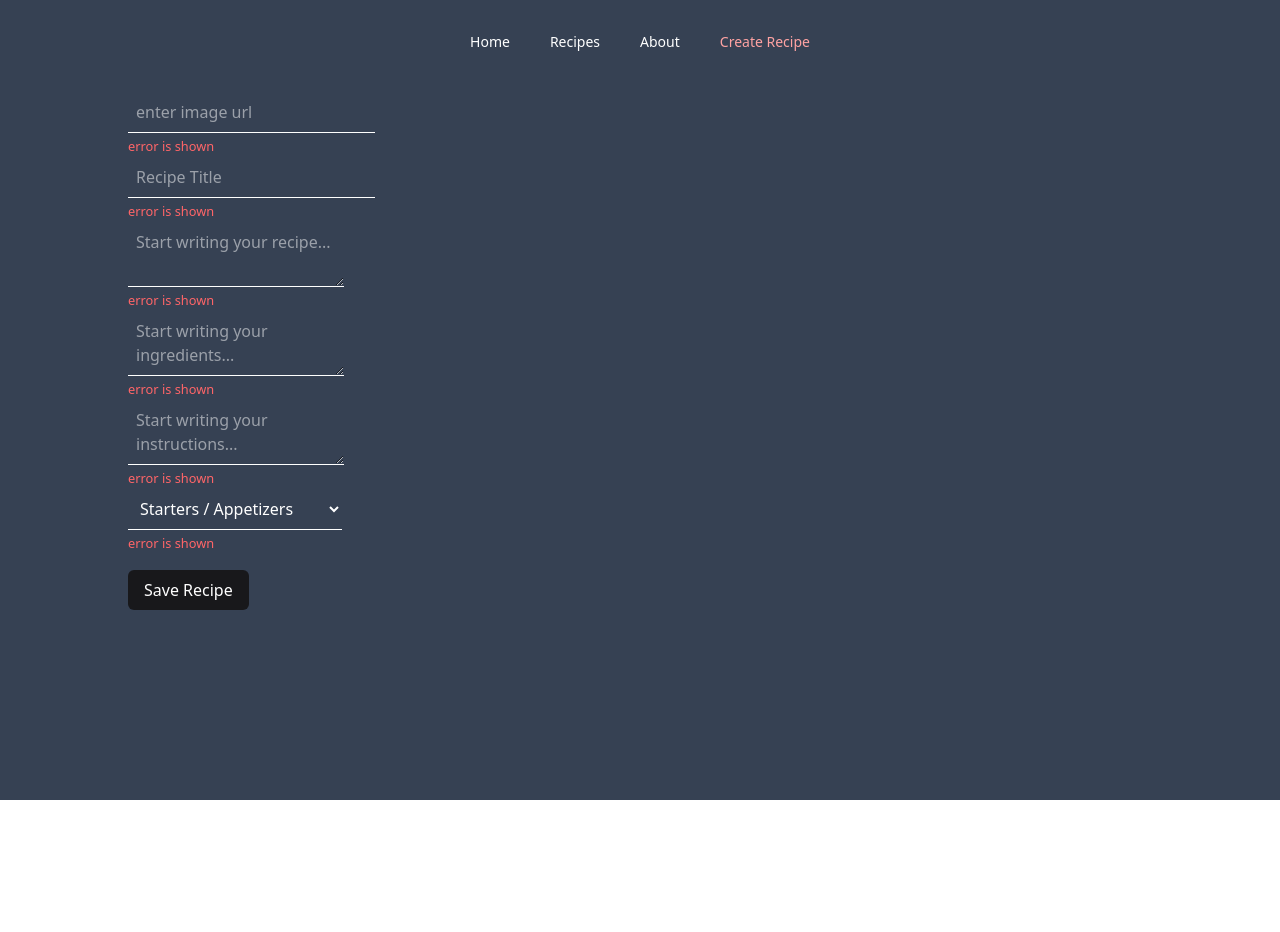
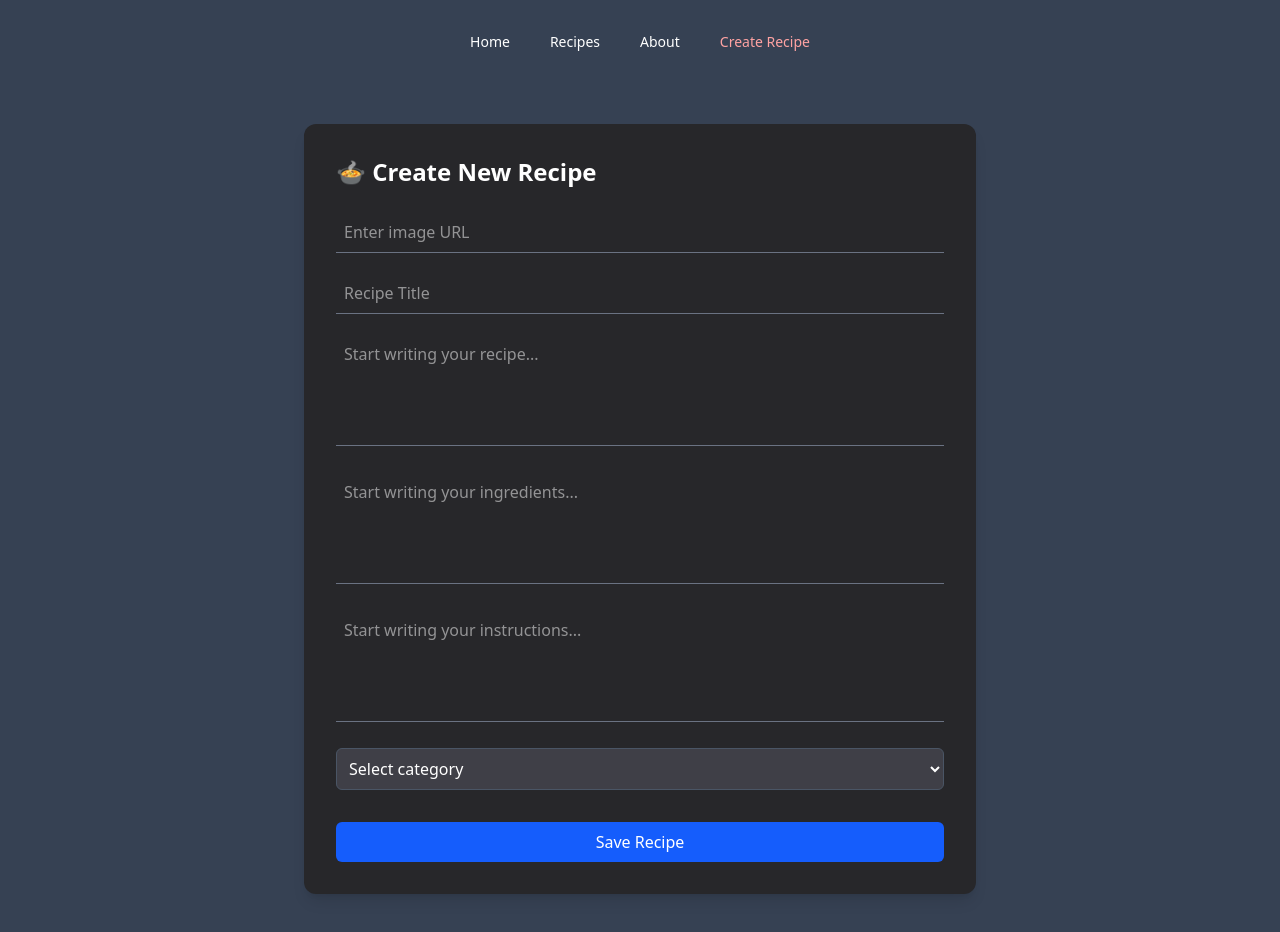
Before and after one commit to raju365/ReactPractices, a React (Vite) app in the folder project1/: page /create-recipe in a window 1280 px wide. Shown: the top 932 px of the page. Before the commit the page ends 800 px from the top, so only its background shows below. Built offline with nearby package versions, Linux system fonts and the light colour scheme.

Commit message:
added update/delete features in recipeApp

```diff
--- a/project1/src/App.jsx
+++ b/project1/src/App.jsx
@@ -4,7 +4,7 @@ import MainRoutes from "./routes/MainRoutes"
 function App() {
 
   return (
-    <div className="w-screen h-screen text-white font-thin bg-gray-700 py-8 px-[10%]">
+    <div className="w-full min-h-screen text-white font-thin bg-gray-700 py-8 px-[10%]">
      <Navbar/>
      <MainRoutes />
     </div>
--- a/project1/src/context/RecipeContext.jsx
+++ b/project1/src/context/RecipeContext.jsx
@@ -1,16 +1,44 @@
-import { createContext, useState } from "react"
+import { createContext, useState } from "react";
 
 export const recipecontext = createContext(null);
 
-const RecipeContext = ({children}) => {
-    const [recipes, addRecipes] = useState([]);
-    console.log(recipes);
+const RecipeContext = ({ children }) => {
+  const [recipes, addRecipes] = useState([
+    {
+      id: 1,
+      title: "Classic Margherita Pizza",
+      ingredients: [
+        "Pizza dough",
+        "Tomato sauce",
+        "Fresh mozzarella cheese",
+        "Fresh basil leaves",
+        "Olive oil",
+        "Salt and pepper to taste",
+      ],
+      instructions: [
+        "Preheat the oven to 475°F (245°C).",
+        "Roll out the pizza dough and spread tomato sauce evenly.",
+        "Top with slices of fresh mozzarella and fresh basil leaves.",
+        "Drizzle with olive oil and season with salt and pepper.",
+        "Bake in the preheated oven for 12-15 minutes or until the crust is golden brown.",
+        "Slice and serve hot.",
+      ],
+
+      image: "https://cdn.dummyjson.com/recipe-images/1.webp",
+
+      category: "fast_food",
+      description:
+        "A classic Italian pizza topped with fresh mozzarella, basil, and a rich tomato sauce. Perfect for a quick and delicious meal.",
+    },
+
+  ]);
+  console.log(recipes);
 
   return (
-    <recipecontext.Provider value={{recipes, addRecipes}}>
-        {children}
+    <recipecontext.Provider value={{ recipes, addRecipes }}>
+      {children}
     </recipecontext.Provider>
-  )
-}
+  );
+};
 
-export default RecipeContext
+export default RecipeContext;
--- a/project1/src/pages/CreateRecipe.jsx
+++ b/project1/src/pages/CreateRecipe.jsx
@@ -1,57 +1,89 @@
 import { useForm } from "react-hook-form";
 import { nanoid } from "nanoid";
 import { useContext } from "react";
+import { toast } from "react-toastify";
 import { recipecontext } from "../context/RecipeContext";
+import { useNavigate } from "react-router-dom";
+
 const CreateRecipe = () => {
-  const { register, handleSubmit, reset } = useForm();
+  const navigate = useNavigate();
+  const { register, handleSubmit, reset, formState:{errors} } = useForm();
   const { recipes, addRecipes } = useContext(recipecontext);
+
   const submitHandler = (data) => {
-    data.id= nanoid()
+    data.id = nanoid();
     addRecipes([...recipes, data]);
+    toast.success("Recipe added successfully!");
     reset();
-  }
+    navigate("/recipes");
+  };
+
   return (
-    <form onSubmit={handleSubmit(submitHandler)}>
+    <div className="min-h-screen flex justify-center items-start px-4 py-8">
+      <form
+        onSubmit={handleSubmit(submitHandler)}
+        className="
+          w-full
+          max-w-2xl
+          bg-zinc-800
+          rounded-xl
+          p-6
+          sm:p-8
+          shadow-lg
+        "
+      >
+        <h2 className="text-xl sm:text-2xl font-bold mb-6 text-white">
+          🍲 Create New Recipe
+        </h2>
+
+        {/* Image */}
         <input
-        className="block border-b outline-0 p-2"
+          className="w-full bg-transparent border-b border-gray-500 outline-none p-2 mb-1 text-white"
           {...register("image")}
           type="url"
-        placeholder="enter image url"
+          placeholder="Enter image URL"
         />
-      <small className="text-red-400">error is shown </small>
+        <small className="text-red-400 mb-4 block">{errors?.image?.message}</small>
 
+        {/* Title */}
         <input
-        className="block border-b outline-0 p-2"
+          className="w-full bg-transparent border-b border-gray-500 outline-none p-2 mb-1 text-white"
           {...register("title")}
           type="text"
           placeholder="Recipe Title"
         />
-      <small className="text-red-400">error is shown </small>
+        <small className="text-red-400 mb-4 block">{errors?.title?.message}</small>
 
+        {/* Description */}
         <textarea
-        className="block border-b outline-0 p-2"
+          className="w-full bg-transparent border-b border-gray-500 outline-none p-2 mb-1 text-white resize-none h-24 sm:h-28"
           {...register("description")}
           placeholder="Start writing your recipe..."
-      ></textarea>
-      <small className="text-red-400">error is shown </small>
+        />
+        <small className="text-red-400 mb-4 block">{errors?.description?.message}</small>
 
+        {/* Ingredients */}
         <textarea
-        className="block border-b outline-0 p-2"
+          className="w-full bg-transparent border-b border-gray-500 outline-none p-2 mb-1 text-white resize-none h-24 sm:h-28"
           {...register("Ingredients")}
           placeholder="Start writing your ingredients..."
-      ></textarea>
-      <small className="text-red-400">error is shown </small>
+        />
+        <small className="text-red-400 mb-4 block">{errors?.Ingredients?.message}</small>
+
+        {/* Instructions */}
         <textarea
-        className="block border-b outline-0 p-2"
+          className="w-full bg-transparent border-b border-gray-500 outline-none p-2 mb-1 text-white resize-none h-24 sm:h-28"
           {...register("Instructions")}
           placeholder="Start writing your instructions..."
-      ></textarea>
-      <small className="text-red-400">error is shown </small>
+        />
+        <small className="text-red-400 mb-4 block">{errors?.Instructions?.message}</small>
 
+        {/* Category */}
         <select
-        className="block bg-gray-700 border-b outline-0 p-2"
+          className="w-full bg-zinc-700 border border-gray-600 outline-none p-2 rounded-md text-white mb-4"
           {...register("category")}
         >
+          <option value="">Select category</option>
           <option value="starters">Starters / Appetizers</option>
           <option value="soups_salads">Soups & Salads</option>
           <option value="main_course_veg">Main Course (Veg)</option>
@@ -75,15 +107,26 @@ const CreateRecipe = () => {
           <option value="italian">Italian Cuisine</option>
           <option value="continental">Continental Cuisine</option>
         </select>
-      <small className="text-red-400">error is shown </small>
 
+        {/* Button */}
         <button
-        className="block bg-zinc-900 text-white px-4 py-2 rounded-md mt-4"
+          className="
+            w-full
+            bg-blue-600
+            hover:bg-blue-700
+            text-white
+            px-4
+            py-2
+            rounded-md
+            mt-4
+            transition
+          "
           type="submit"
         >
           Save Recipe
         </button>
       </form>
+    </div>
   );
 };
 
--- /dev/null
+++ b/project1/src/pages/SingleRecipe.jsx
@@ -0,0 +1,157 @@
+import { useContext } from "react";
+import { useNavigate, useParams } from "react-router-dom";
+import { recipecontext } from "../context/RecipeContext";
+import { useForm } from "react-hook-form";
+
+import { toast } from "react-toastify";
+
+const SingleRecipe = () => {
+  const recipe = recipes.find((rec) => params.id == rec.id);
+  const navigate = useNavigate();
+  const params = useParams();
+  const { recipes, addRecipes } = useContext(recipecontext);
+  const { register, handleSubmit, reset } = useForm();
+
+  const submitHandler = (data) => {
+    const index = recipes.findIndex((rec) => params.id == rec.id);
+    const copyrecipes = [...recipes];
+    copyrecipes[index] = { ...copyrecipes[index], ...data };
+    addRecipes(copyrecipes);
+    toast.success("Recipe updated!");
+    reset();
+    navigate("/recipes");
+  };
+  const DeleteHandler = () => {
+    const filteredRecipes = recipes.filter((rec) => params.id != rec.id);
+    addRecipes(filteredRecipes);
+    toast.success("Recipe deleted!");
+    navigate("/recipes");
+  };
+  return recipe ? (
+    <div className="min-h-screen bg-zinc-900 text-white px-4 sm:px-8 py-8">
+      <div className="max-w-7xl mx-auto grid grid-cols-1 lg:grid-cols-2 gap-8">
+        {/* LEFT : Recipe Preview */}
+        <div className="bg-zinc-800 rounded-2xl p-6 shadow-lg">
+          <h1 className="text-3xl sm:text-4xl font-bold mb-4">
+            {recipe.title}
+          </h1>
+
+          <div className="w-full h-56 sm:h-72 rounded-xl overflow-hidden mb-4">
+            <img
+              src={recipe.image}
+              alt={recipe.title}
+              className="w-full h-full object-cover"
+            />
+          </div>
+
+          <p className="text-gray-300 leading-relaxed">{recipe.description}</p>
+
+          <div className="mt-4 text-sm text-gray-400">
+            <span className="bg-zinc-700 px-3 py-1 rounded-full">
+              {recipe.category}
+            </span>
+          </div>
+        </div>
+
+        {/* RIGHT : Update Form */}
+        <div className="bg-zinc-800 rounded-2xl p-6 sm:p-8 shadow-lg lg:sticky lg:top-6 h-fit">
+          <h2 className="text-2xl font-bold mb-6 flex items-center gap-2">
+            🍲 Update Recipe
+          </h2>
+
+          <form onSubmit={handleSubmit(submitHandler)} className="space-y-5">
+            {/* Image */}
+            <div>
+              <input
+                {...register("image")}
+                defaultValue={recipe.image}
+                type="url"
+                placeholder="Image URL"
+                className="w-full bg-transparent border-b border-gray-500 focus:border-blue-500 outline-none p-2"
+              />
+            </div>
+
+            {/* Title */}
+            <div>
+              <input
+                {...register("title")}
+                defaultValue={recipe.title}
+                type="text"
+                placeholder="Recipe Title"
+                className="w-full bg-transparent border-b border-gray-500 focus:border-blue-500 outline-none p-2"
+              />
+            </div>
+
+            {/* Description */}
+            <div>
+              <textarea
+                {...register("description")}
+                defaultValue={recipe.description}
+                placeholder="Recipe Description"
+                className="w-full bg-transparent border-b border-gray-500 focus:border-blue-500 outline-none p-2 resize-none h-24"
+              />
+            </div>
+
+            {/* Ingredients */}
+            <div>
+              <textarea
+                {...register("ingredients")}
+                defaultValue={recipe.ingredients}
+                placeholder="Ingredients"
+                className="w-full bg-transparent border-b border-gray-500 focus:border-blue-500 outline-none p-2 resize-none h-24"
+              />
+            </div>
+
+            {/* Instructions */}
+            <div>
+              <textarea
+                {...register("instructions")}
+                defaultValue={recipe.instructions}
+                placeholder="Cooking Instructions"
+                className="w-full bg-transparent border-b border-gray-500 focus:border-blue-500 outline-none p-2 resize-none h-24"
+              />
+            </div>
+
+            {/* Category */}
+            <select
+              {...register("category")}
+              defaultValue={recipe.category}
+              className="w-full bg-zinc-700 border border-gray-600 p-2 rounded-lg outline-none"
+            >
+              <option value="">Select category</option>
+              <option value="starters">Starters</option>
+              <option value="main_course_veg">Main Course (Veg)</option>
+              <option value="main_course_nonveg">Main Course (Non-Veg)</option>
+              <option value="fast_food">Fast Food</option>
+              <option value="desserts">Desserts</option>
+              <option value="indian">Indian</option>
+              <option value="chinese">Chinese</option>
+              <option value="italian">Italian</option>
+            </select>
+
+            {/* Buttons */}
+            <div className="flex flex-col sm:flex-row gap-4 pt-4">
+              <button
+                type="submit"
+                className="flex-1 bg-blue-600 hover:bg-blue-700 transition rounded-lg py-2 font-semibold"
+              >
+                Update Recipe
+              </button>
+
+              <button
+                onClick={DeleteHandler}
+                type="button"
+                className="flex-1 bg-red-600 hover:bg-red-700 transition rounded-lg py-2 font-semibold"
+              >
+                Delete Recipe
+              </button>
+            </div>
+          </form>
+        </div>
+      </div>
+    </div>
+  ) : (
+    <div className="text-center text-white mt-20">Loading...</div>
+  );
+};
+export default SingleRecipe;
--- a/project1/src/routes/MainRoutes.jsx
+++ b/project1/src/routes/MainRoutes.jsx
@@ -3,11 +3,13 @@ import Home from '../pages/Home'
 import Recipes from '../pages/Recipes'
 import About from '../pages/About'
 import CreateRecipe from '../pages/CreateRecipe'
+import SingleRecipe from '../pages/SingleRecipe'
 const MainRoutes = () => {
   return (
     <Routes>
         <Route path="/" element={<Home />} />
         <Route path="/recipes" element={<Recipes />} />
+        <Route path="/recipes/details/:id" element={<SingleRecipe />} />
         <Route path="/about" element={<About />} />
         <Route path='/create-recipe' element={<CreateRecipe />} />
 
```
Also changed, not shown: project1/src/components/RecipeCard.jsx (added, +36 -0 lines), project1/src/pages/Recipes.jsx (+4 -7 lines). Lines whose indentation alone changed are shown as unchanged.
